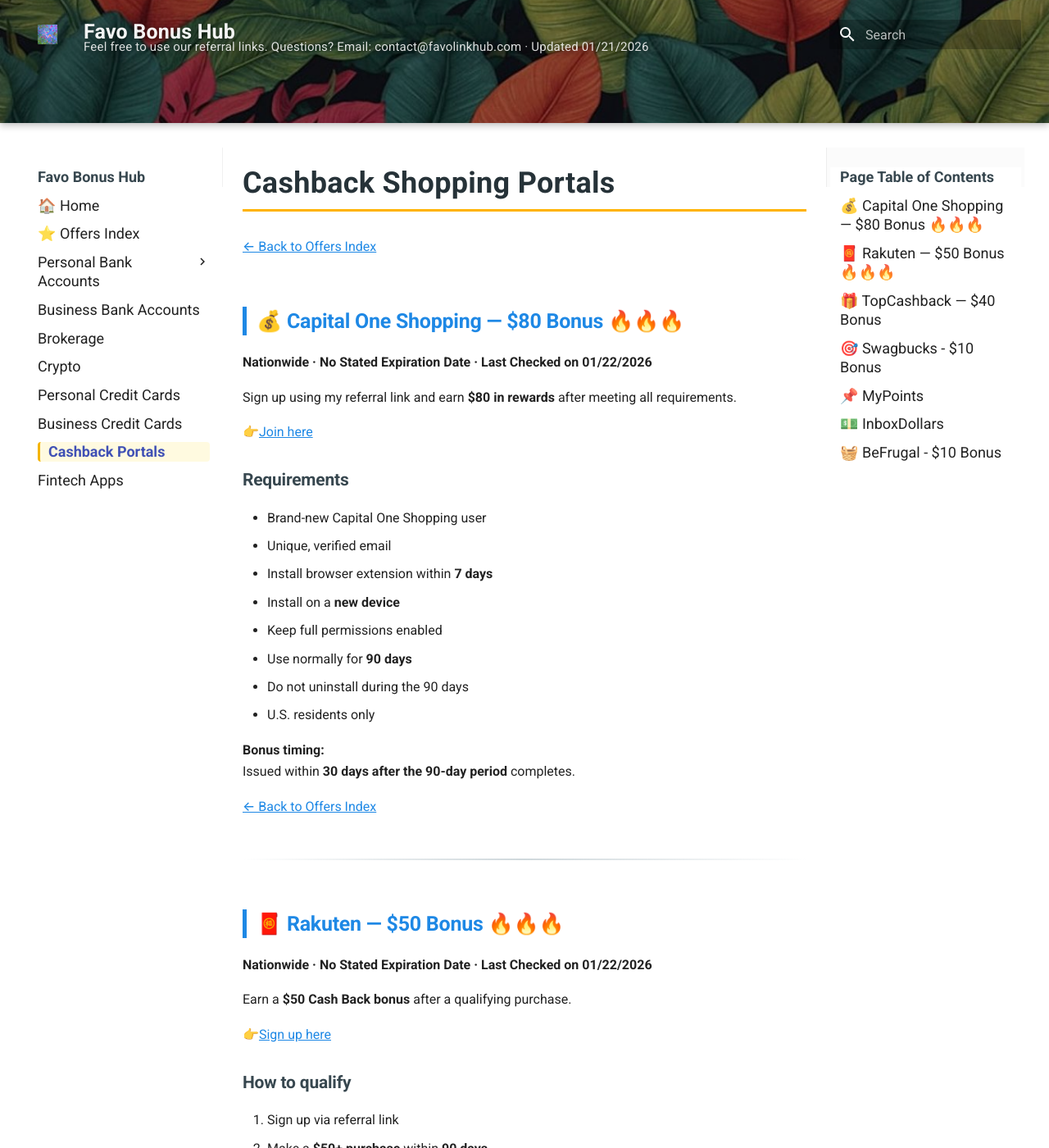
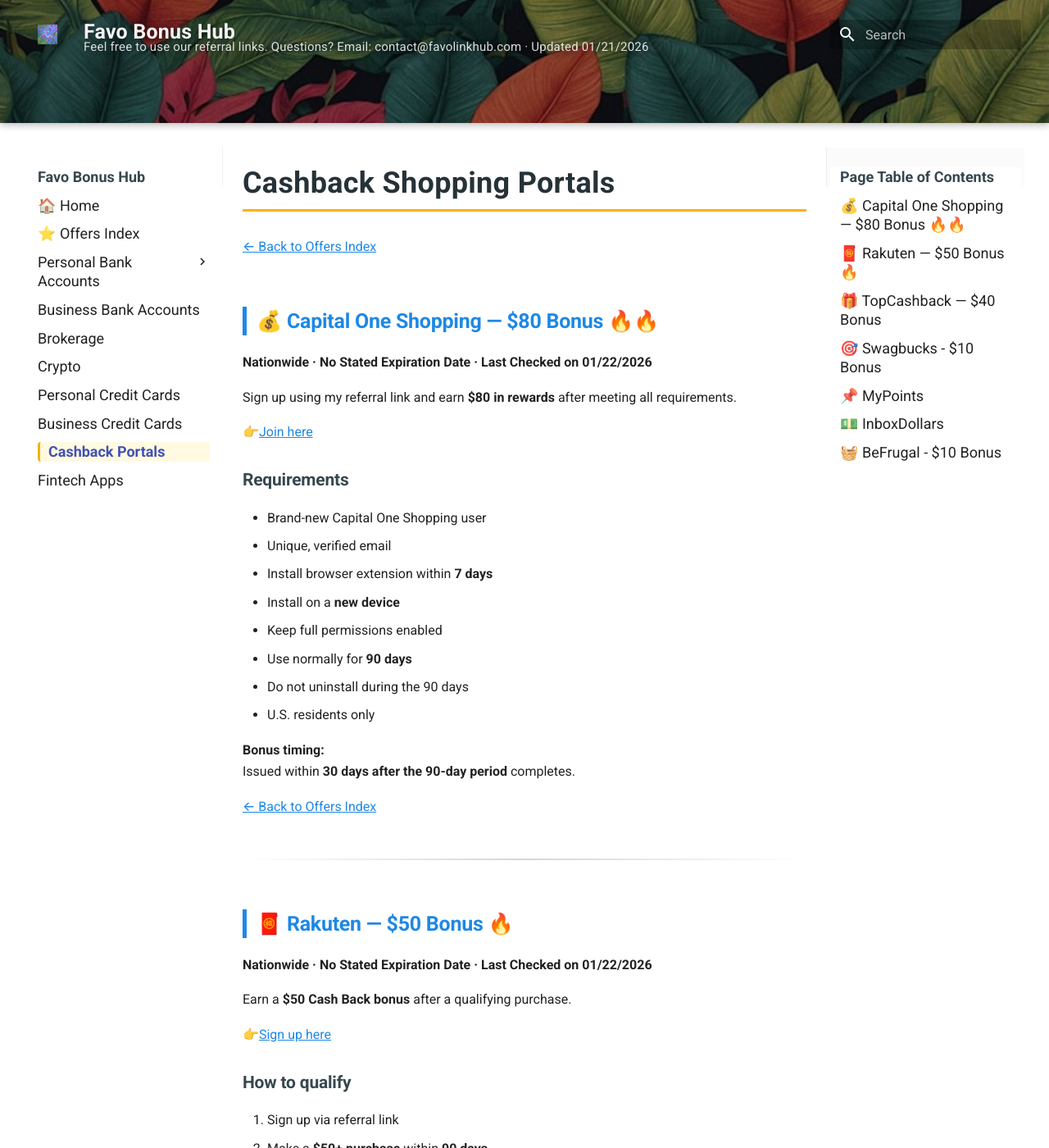
Before and after one commit to whispersofzephyr/favolinkhub-site, an MkDocs documentation site: the page built from docs/shopping-portals.md, in a window 1280 px wide and 1400 px high. Shown: the whole window at 82% size. Built offline with MkDocs 1.6.1 and Material for MkDocs 9.7.7, drawn with Linux system fonts in a browser that asks for light colours.

```diff
--- a/docs/shopping-portals.md
+++ b/docs/shopping-portals.md
@@ -3,7 +3,7 @@
 --8<-- "snippets/back-to-list.md"
 
 <a id="sp-capital-one-shopping"></a>
-## 💰 Capital One Shopping — $80 Bonus 🔥🔥🔥
+## 💰 Capital One Shopping — $80 Bonus 🔥🔥
 **Nationwide · No Stated Expiration Date · Last Checked on 01/22/2026**
 
 Sign up using my referral link and earn **$80 in rewards** after meeting all requirements.
@@ -29,7 +29,7 @@ Issued within **30 days after the 90-day period** completes.
 ---
 
 <a id="sp-rakuten"></a>
-## 🧧 Rakuten — $50 Bonus 🔥🔥🔥
+## 🧧 Rakuten — $50 Bonus 🔥
 **Nationwide · No Stated Expiration Date · Last Checked on 01/22/2026**
 
 Earn a **$50 Cash Back bonus** after a qualifying purchase.
```
